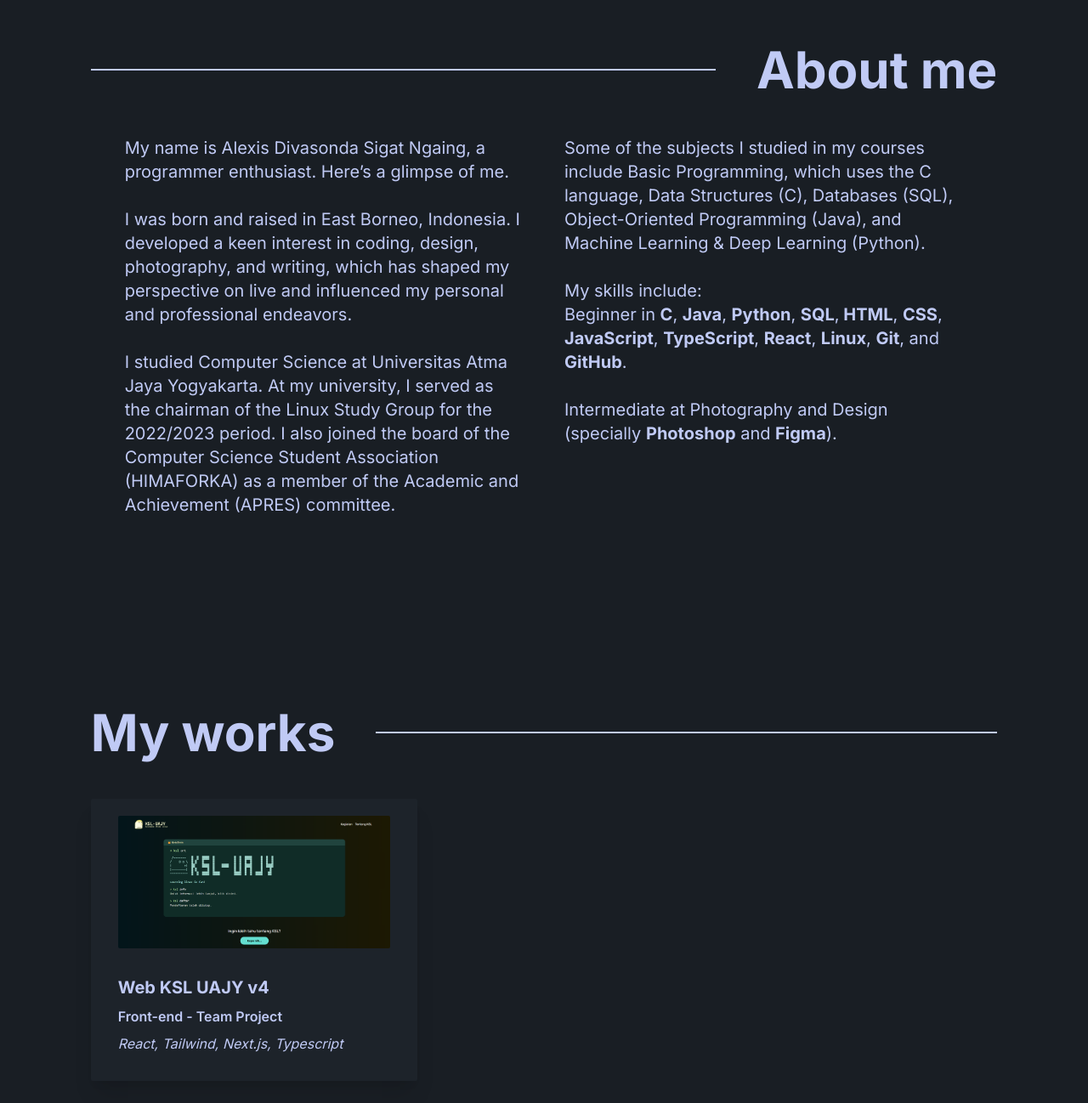
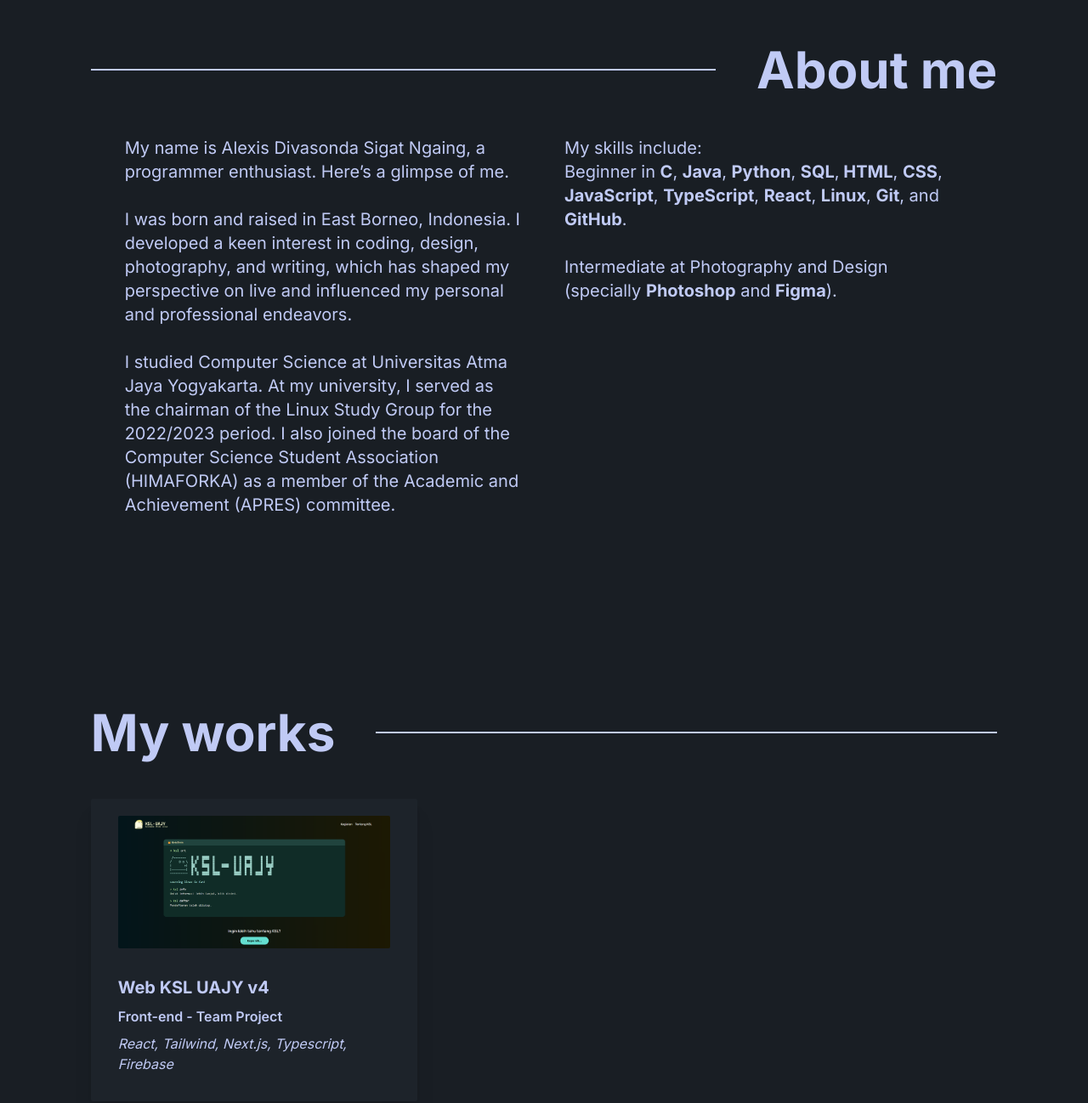
Before and after one commit to alexisngaing/alexisngaing.github.io, a Next.js app: page / in a window 1280 px wide. Shown: the part 864-2162 px from the top of the page at 85% size. Built offline with nearby package versions, Linux system fonts and the light colour scheme.

Commit message:
removes unnecessary code related to course subjects, updates the project link and technologies in the footer, and updates the LinkedIn profile link

```diff
--- a/components/AboutMe.tsx
+++ b/components/AboutMe.tsx
@@ -30,12 +30,6 @@ function AboutMe() {
           </div>
           <div className="pt-6 md:pt-0">
             <p>
-              Some of the subjects I studied in my courses include Basic Programming, which uses the
-              C language, Data Structures (C), Databases (SQL), Object-Oriented Programming (Java),
-              and Machine Learning & Deep Learning (Python).
-            </p>
-            <br />
-            <p>
               My skills include: <br /> Beginner in <span className="font-bold">C</span>,{" "}
               <span className="font-bold">Java</span>, <span className="font-bold">Python</span>,{" "}
               <span className="font-bold">SQL</span>,<span className="font-bold"> HTML</span>,{" "}
--- a/components/Gallery.tsx
+++ b/components/Gallery.tsx
@@ -10,10 +10,7 @@ function Gallery() {
         </div>
         <div className="pb-40 pt-12 lg:flex lg:gap-6">
           <div className="card mx-auto w-80 content-center rounded-sm bg-[#1d232a] shadow-xl md:mx-0 md:w-96">
-            <a
-              href="https://github.com/ksl-uajy/ksl.himaforka-uajy.org/tree/v4-dev-alex"
-              target="blank_"
-            >
+            <a href="https://ksl.himaforka-uajy.org" target="blank_">
               <figure className="md:px-5 md:pt-5">
                 <img
                   alt="ksl"
@@ -24,7 +21,7 @@ function Gallery() {
               <div className="card-body">
                 <h2 className="card-title font-bold">Web KSL UAJY v4</h2>
                 <p className="font-semibold">Front-end - Team Project</p>
-                <p className="italic">React, Tailwind, Next.js, Typescript</p>
+                <p className="italic">React, Tailwind, Next.js, Typescript, Firebase</p>
               </div>
             </a>
           </div>
--- a/components/Hero.tsx
+++ b/components/Hero.tsx
@@ -35,7 +35,7 @@ function Hero() {
             <p className="py-6 text-center text-xl font-bold md:text-start">Find me</p>
             <div className="flex justify-center gap-8 md:justify-normal">
               <div className="w-11 flex-initial">
-                <a href="https://www.linkedin.com/in/alexis-divasonda-s-n/" target="blank_">
+                <a href="https://www.linkedin.com/in/alexisngaing/" target="blank_">
                   <img
                     alt="linkedin"
                     className="rounded-full hover:bg-[#4b516b]"
```
